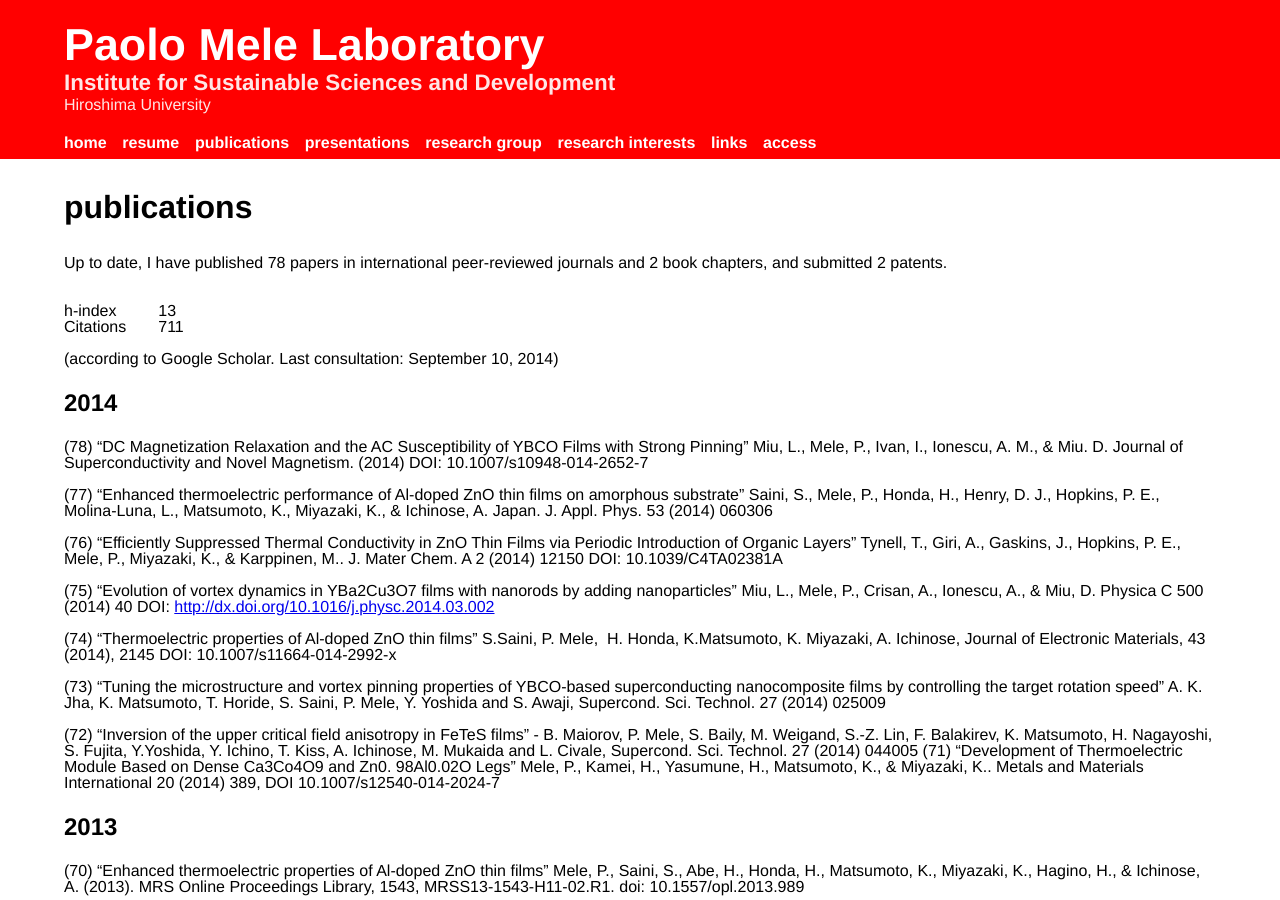
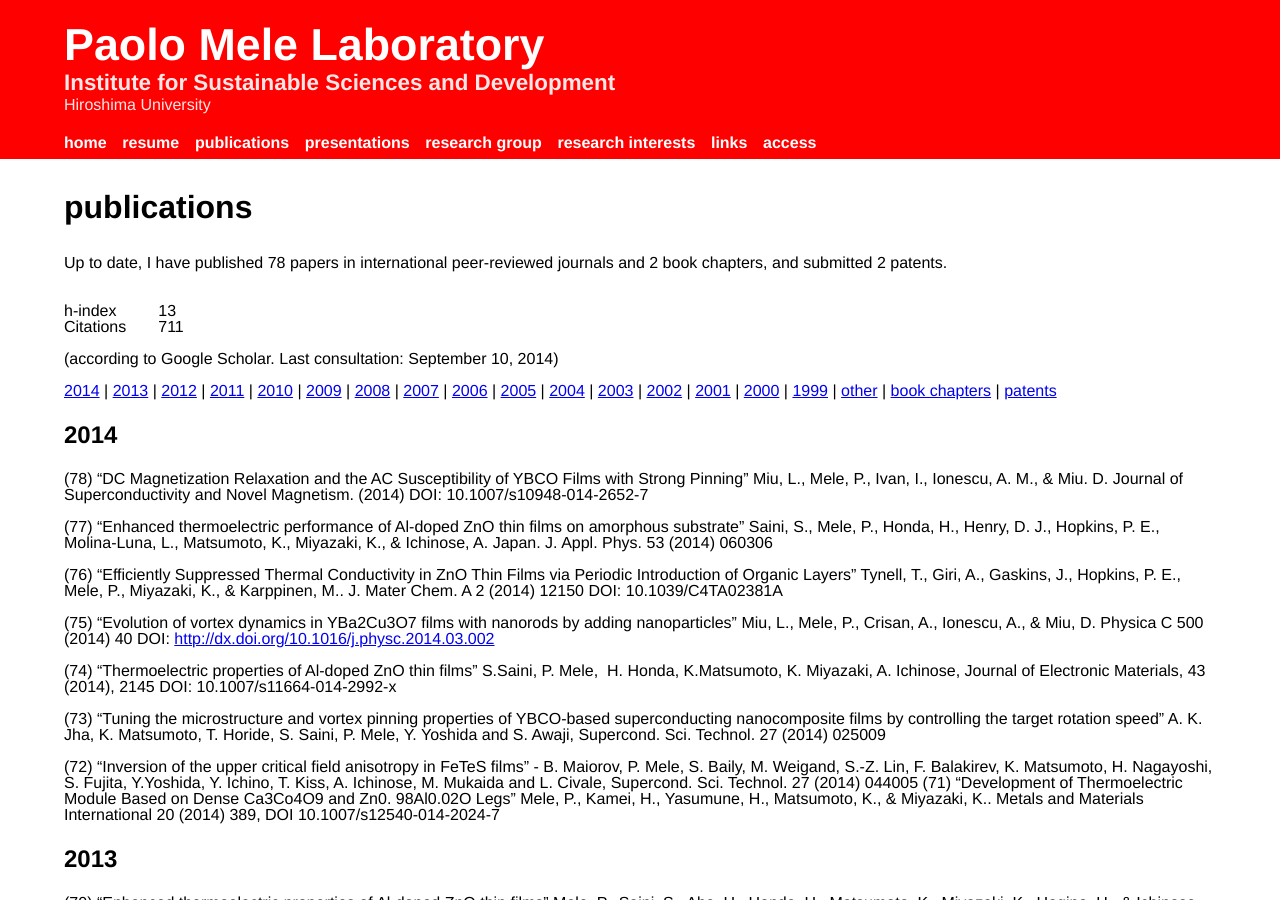
Before and after one commit to PmeleJP/mele, a Jekyll site: the page built from publications.md, in a window 1280 px wide and 900 px high. Built offline with Jekyll 4.4.1, drawn with Linux system fonts in a browser that asks for light colours.

Commit message:
add links on top of publications.md

```diff
--- a/publications.md
+++ b/publications.md
@@ -13,6 +13,26 @@ Up to date, I have published 78 papers in international peer-reviewed journals a
 | Citations | 711 |
 
 (according to Google Scholar. Last consultation: September 10, 2014)
+
+[2014](#2014) |
+[2013](#2013) |
+[2012](#2012) |
+[2011](#2011) |
+[2010](#2010) |
+[2009](#2009) |
+[2008](#2008) |
+[2007](#2007) |
+[2006](#2006) |
+[2005](#2005) |
+[2004](#2004) |
+[2003](#2003) |
+[2002](#2002) |
+[2001](#2001) |
+[2000](#2000) |
+[1999](#1999) |
+[other](#other_not_referred__2004) |
+[book chapters](#book_chapters) |
+[patents](#patents)
 
 
 ## 2014
```
